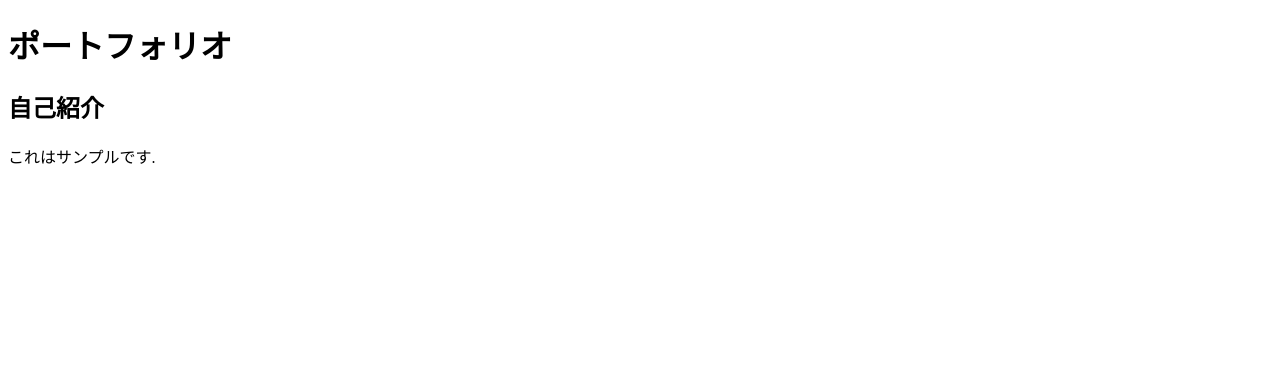
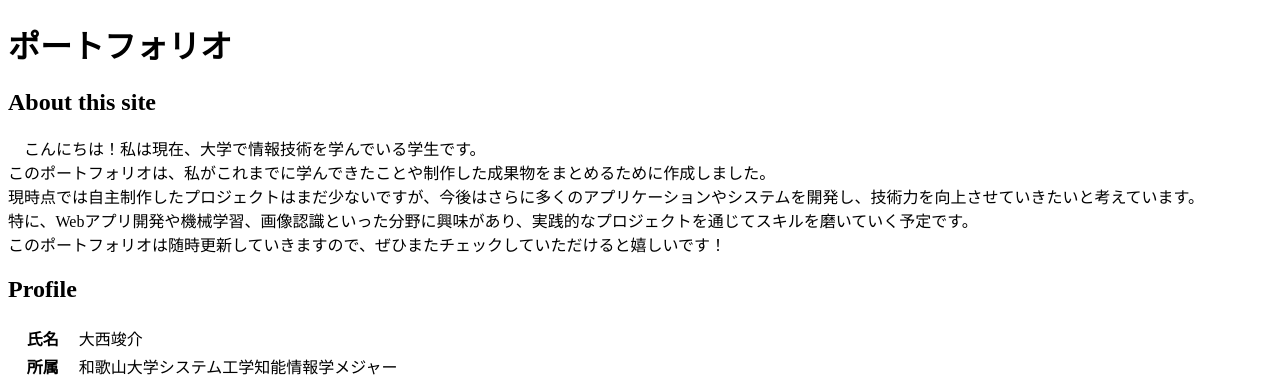
Before and after one commit to shun-ons/portfolio, a Python web app: template templates/index.html in a window 1280 px wide. Shown: the top 379 px of the page. Before the commit the page ends 164 px from the top, so only its background shows below. Run offline with Jinja, Linux system fonts and the light colour scheme; the template is opened without the code that fills it, so the values that code supplies are empty.

Commit message:
make template

```diff
--- /dev/null
+++ b/static/css/index.css
@@ -0,0 +1,6 @@
+@charset "utf-8";
+
+/* My_workの画像のスタイル */
+#My_work img{
+    width: 10%;
+}
--- a/templates/index.html
+++ b/templates/index.html
@@ -3,10 +3,52 @@
     <head>
         <meta charset="UTF-8">
         <title>ポートフォリオ</title>
+        <link rel="stylesheet" href="../static/css/index.css" type="text/css">
     </head>
     <body>
         <h1>ポートフォリオ</h1>
-        <h2>自己紹介</h2>
-        <p>これはサンプルです.</p>
+        <div id="About_this_site">
+            <h2>About this site</h2>
+            <p>
+                　こんにちは！私は現在、大学で情報技術を学んでいる学生です。<br>
+                このポートフォリオは、私がこれまでに学んできたことや制作した成果物をまとめるために作成しました。<br>
+                現時点では自主制作したプロジェクトはまだ少ないですが、今後はさらに多くのアプリケーションやシステムを開発し、技術力を向上させていきたいと考えています。<br>
+                特に、Webアプリ開発や機械学習、画像認識といった分野に興味があり、実践的なプロジェクトを通じてスキルを磨いていく予定です。<br>
+                このポートフォリオは随時更新していきますので、ぜひまたチェックしていただけると嬉しいです！
+            </p>
+        </div>
+        <div id="Profile">
+            <h2>Profile</h2>
+            <table>
+                <tr>
+                    <th>氏名</th>
+                    <td>大西竣介</td>
+                </tr>
+                <tr>
+                    <th>所属</th>
+                    <td>和歌山大学システム工学知能情報学メジャー</td>
+                </tr>
+                <tr>
+                    <th>経験言語</th>
+                    <td>
+                        <img src="https://img.shields.io/badge/-C%E8%A8%80%E8%AA%9E-00599C.svg?logo=c&style=plastic">
+                        <img src="https://img.shields.io/badge/-Java-007396.svg?logo=java&style=plastic">
+                        <img src="https://img.shields.io/badge/-Python-FFFF00.svg?logo=python&style=plastic">
+                    </td>
+                </tr>
+                <tr>
+                    <th>GitHub</th>
+                    <td><a href="https://github.com/shun-ons">https://github.com/shun-ons</a></td>
+                </tr>
+            </table>
+        </div>
+        <div id="My_work">
+            <h2>My work</h2>
+            <img src="../static/img/shopping.jpg">
+        </div>
+        <div id="Contact_me">
+            <h2>Contact me</h2>
+            <p>s2760464@wakayama-u.ac.jp</p>
+        </div>
     </body>
 </html>
```
Also changed, not shown: static/img/shopping.jpg (added).
